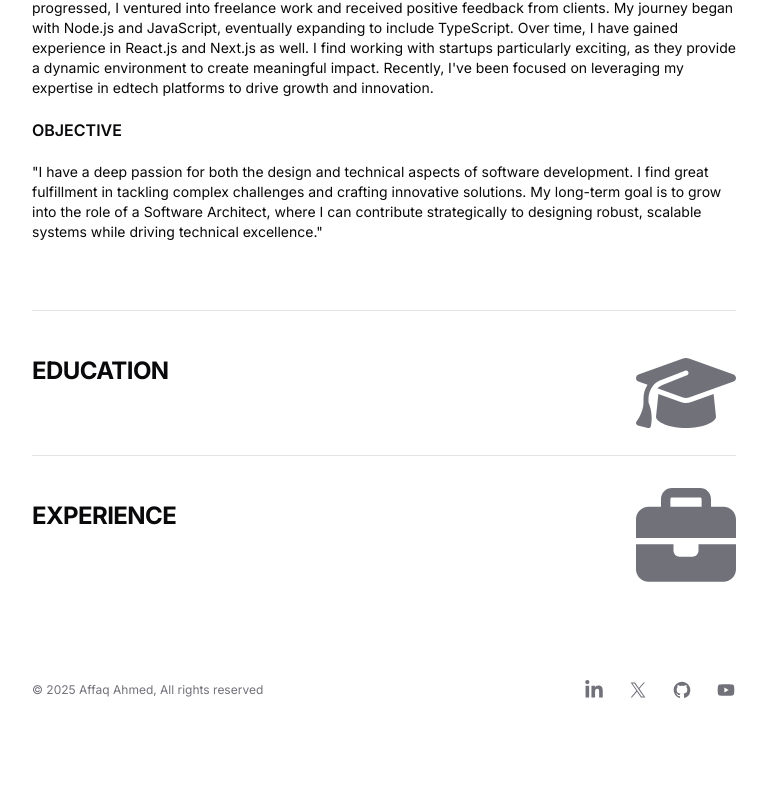
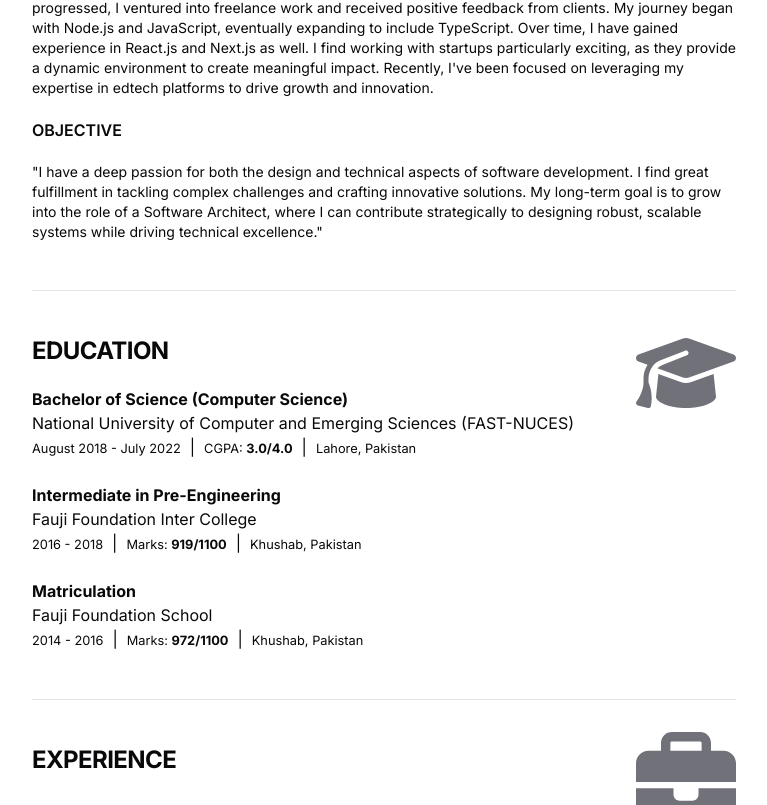
Before and after one commit to Affaq-Ahmed/Portfolio, a Next.js app: page /resume in a window 1280 px wide. Shown: the part 575-1380 px from the top of the page, without its empty margins (256-1023 px from the left). Before the commit the page ends 1307 px from the top, so only its background shows below. Built offline with nearby package versions, Linux system fonts and the light colour scheme; a web font is replaced by a local one.

Commit message:
feat: enhance Resume components with detailed education entries and update styles

```diff
--- a/app/resume/page.tsx
+++ b/app/resume/page.tsx
@@ -22,11 +22,15 @@ export default function ResumePage() {
 
         <ResumeIntro />
         <Separator />
+
         <PersonalStatement />
         <Separator />
+
         <Education />
         <Separator />
+
         <Experience />
+        <Separator />
       </div>
     </section>
   );
--- a/components/resume/education.tsx
+++ b/components/resume/education.tsx
@@ -8,7 +8,7 @@ export default function Education() {
         <FaGraduationCap
           aria-hidden='true'
           size={100}
-          className='absolute -top-4 right-0 z-10 text-muted-foreground dark:text-muted'
+          className='absolute -top-4 right-0 -z-10 text-muted-foreground dark:text-muted'
         />
         <h2 className='heading group flex gap-2 uppercase'>
           Education
@@ -21,6 +21,48 @@ export default function Education() {
           </a>
         </h2>
       </div>
+
+      <div className='flex flex-col space-y-4 sm:space-y-6'>
+        <p>
+          <strong>Bachelor of Science (Computer Science)</strong>
+          <br />
+          National University of Computer and Emerging Sciences (FAST-NUCES)
+          <br />
+          <small>August 2018 - July 2022</small>
+          &nbsp; | &nbsp;
+          <small>
+            CGPA: <strong>3.0/4.0</strong>
+          </small>
+          &nbsp; | &nbsp;
+          <small>Lahore, Pakistan</small>
+        </p>
+        <p>
+          <strong>Intermediate in Pre-Engineering</strong>
+          <br />
+          Fauji Foundation Inter College
+          <br />
+          <small>2016 - 2018</small>
+          &nbsp; | &nbsp;
+          <small>
+            Marks: <strong>919/1100</strong>
+          </small>
+          &nbsp; | &nbsp;
+          <small>Khushab, Pakistan</small>
+        </p>
+        <p>
+          <strong>Matriculation</strong>
+          <br />
+          Fauji Foundation School
+          <br />
+          <small>2014 - 2016</small>
+          &nbsp; | &nbsp;
+          <small>
+            Marks: <strong>972/1100</strong>
+          </small>
+          &nbsp; | &nbsp;
+          <small>Khushab, Pakistan</small>
+        </p>
+      </div>
     </section>
   );
 }
--- a/components/resume/personal-statement.tsx
+++ b/components/resume/personal-statement.tsx
@@ -11,7 +11,7 @@ export default function PersonalStatement() {
         <FaQuoteRight
           aria-hidden='true'
           size={100}
-          className='absolute -top-4 right-0 z-10 text-muted-foreground dark:text-muted'
+          className='absolute -top-4 right-0 -z-10 text-muted-foreground dark:text-muted'
         />
         <h2 className='heading group flex gap-2 uppercase'>
           Personal Statement
@@ -46,7 +46,7 @@ export default function PersonalStatement() {
         <h3 className='text-base font-semibold uppercase text-ring'>
           Objective
         </h3>
-        <p className='py-5 text-sm text-ring'>
+        <p className='pt-5 text-sm text-ring'>
           {
             '"I have a deep passion for both the design and technical aspects of software development. I find great fulfillment in tackling complex challenges and crafting innovative solutions. My long-term goal is to grow into the role of a Software Architect, where I can contribute strategically to designing robust, scalable systems while driving technical excellence."'
           }
```
